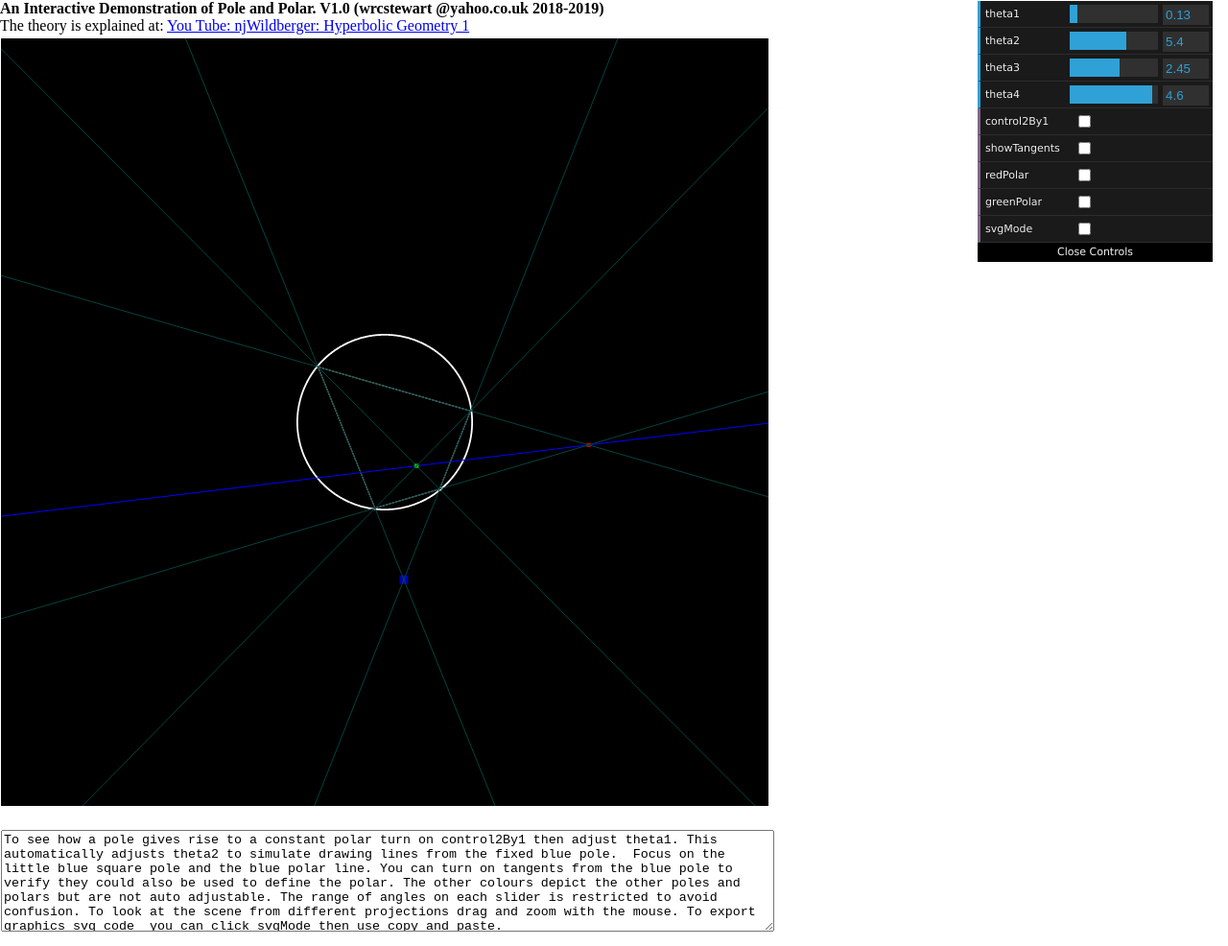
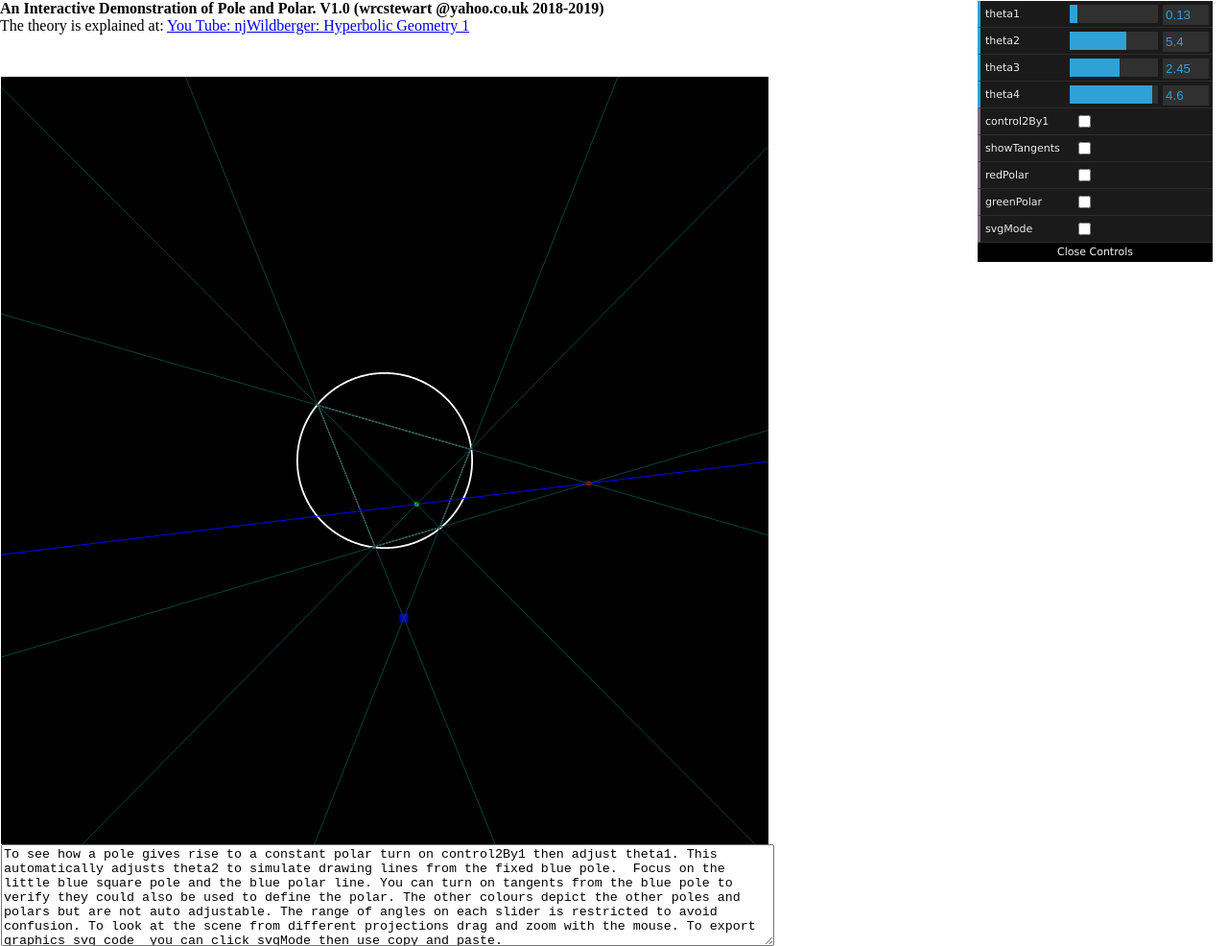
Before and after one commit to wrcstewart/Pole-Polar-Demo, a plain HTML site: page index.html in a window 1280 px wide. Shown: the whole page at 96% size. Drawn offline with Linux system fonts and the light colour scheme; animation ran at ten frames a second.

Commit message:
Add files via upload

```diff
--- a/index.html
+++ b/index.html
@@ -23,10 +23,10 @@
         #gui { position: absolute; top: 1px; right: 1px }
 
         /* text information on the program */
-        #output {position: absolute; top: 40px; left: 1px;width: 800px; height: 800px }
+        #output {position: absolute; top: 80px; left: 1px;width: 800px; height: 800px }
 
         /* used for svg output */
-        #message {position: absolute; top: 865px; left: 1px;width: 800px; height: 100px }
+        #message {position: absolute; top: 880px; left: 1px;width: 800px; height: 100px }
 
     </style>
 
```
